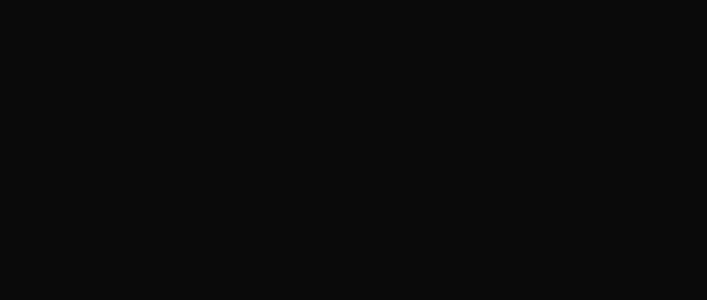
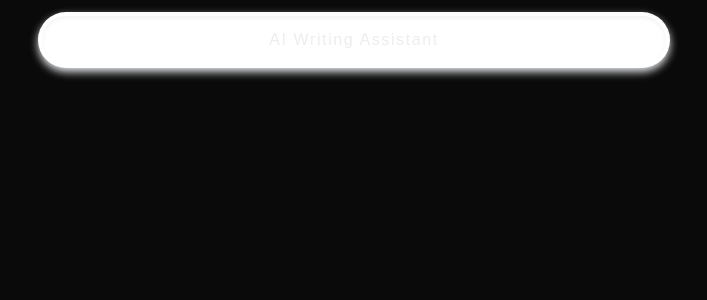
Before and after one commit to ManoVikram/Breath-Of-Words, a Next.js app: page / in a window 1280 px wide. Shown: the top 300 px of the page, without its empty margins (286-993 px from the left). Built offline with nearby package versions, Linux system fonts and the light colour scheme.

Commit message:
Added the navbar

```diff
--- a/app/globals.css
+++ b/app/globals.css
@@ -1,7 +1,7 @@
 @import "tailwindcss";
 
 :root {
-  --background: #ffffff;
+  --background: #fbf9f6;
   --foreground: #171717;
 }
 
--- a/app/page.jsx
+++ b/app/page.jsx
@@ -1,7 +1,9 @@
-import Image from "next/image";
+import Navbar from "@/components/navbar";
 
 export default function Home() {
   return (
-    <main></main>
+    <main>
+      <Navbar />
+    </main>
   );
 }
--- /dev/null
+++ b/components/navbar.jsx
@@ -0,0 +1,15 @@
+import React from 'react'
+
+const Navbar = () => {
+  return (
+    <nav className='flex justify-center items-center p-4'>
+      <div className="flex justify-center items-center w-1/2 rounded-full bg-white ring-4 ring-white px-4 py-3 drop-shadow-lg drop-shadow-gray-200 shadow-inner text-md">
+        <p className="tracking-widest">
+          AI Writing Assistant
+        </p>
+      </div>
+    </nav>
+  )
+}
+
+export default Navbar
```
